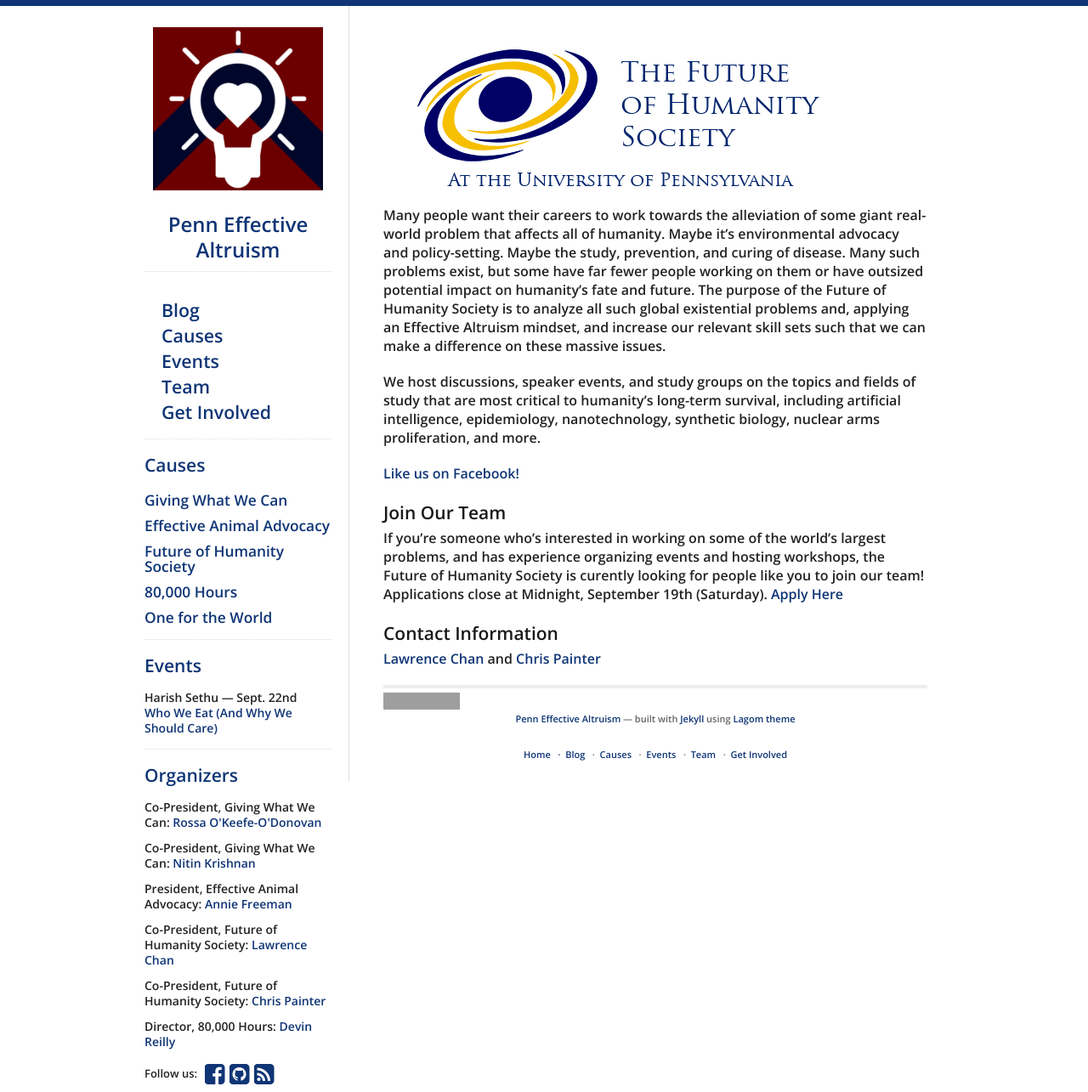
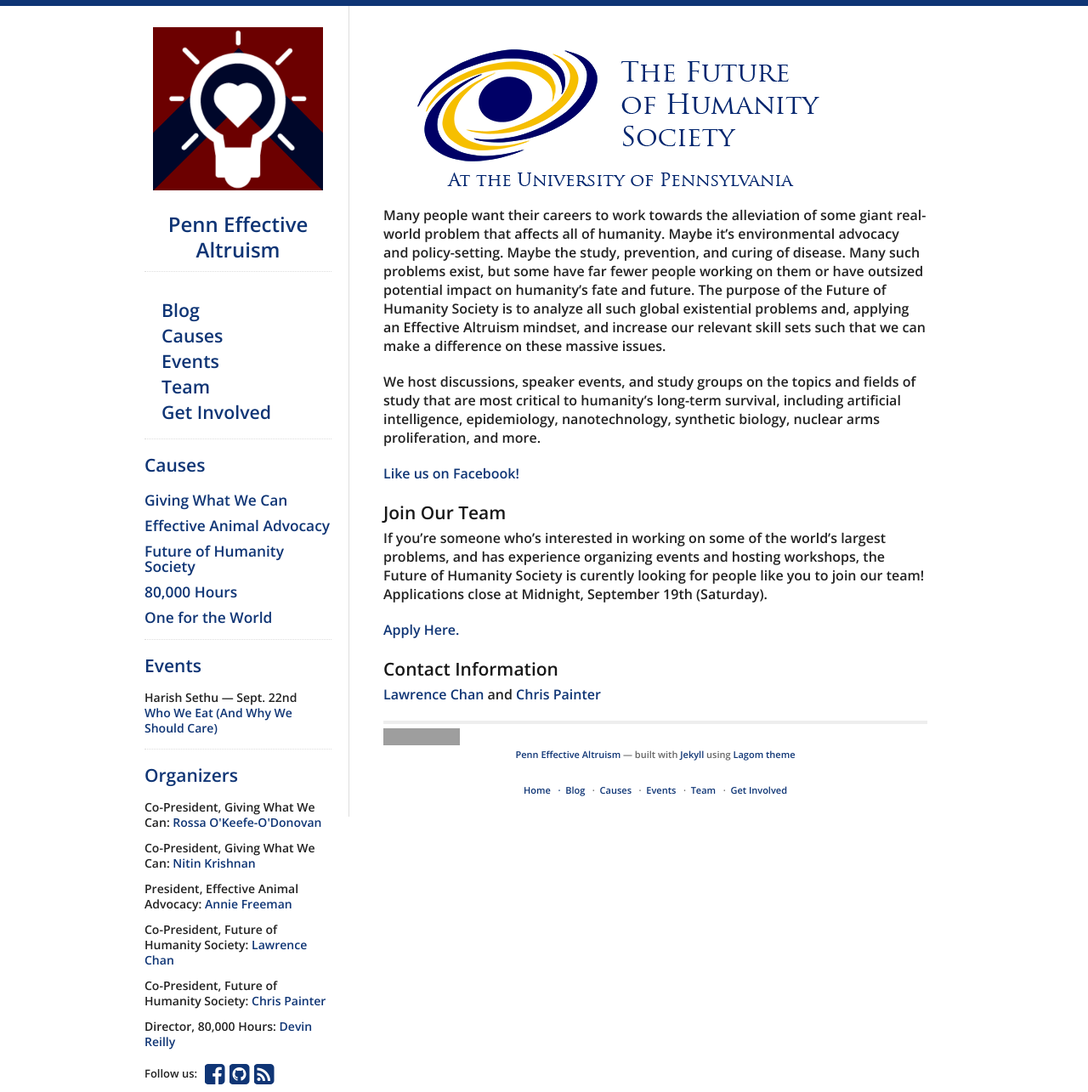
Before and after one commit to pennea/pennea.github.io, a Jekyll site: the page built from Cause3-future_humanity.md, in a window 1280 px wide. Shown: the whole page at 85% size. Built offline with Jekyll 4.4.1, drawn with Linux system fonts in a browser that asks for light colours; nearby versions of some CDN libraries; grey boxes are pictures that could not be loaded.

Commit message:
Minor adjustments to FHS page

```diff
--- a/Cause3-future_humanity.md
+++ b/Cause3-future_humanity.md
@@ -13,7 +13,8 @@
 
 ####Join Our Team
 If you're someone who's interested in working on some of the world's largest problems, and has experience organizing events and hosting workshops, the Future of Humanity Society is curently looking for people like you to join our team! Applications close at Midnight, September 19th (Saturday).
-[Apply Here](http://facebook.us11.list-manage.com/track/click?u=382f33ac00c5e5db6b23327eb&id=14983089e9&e=cd4c4ee77b)
+
+[Apply Here.](http://facebook.us11.list-manage.com/track/click?u=382f33ac00c5e5db6b23327eb&id=14983089e9&e=cd4c4ee77b)
 
 ####Contact Information
 [Lawrence Chan](/team/#Lawrence-Chan) and [Chris Painter](/team/#Chris-Painter)
```
